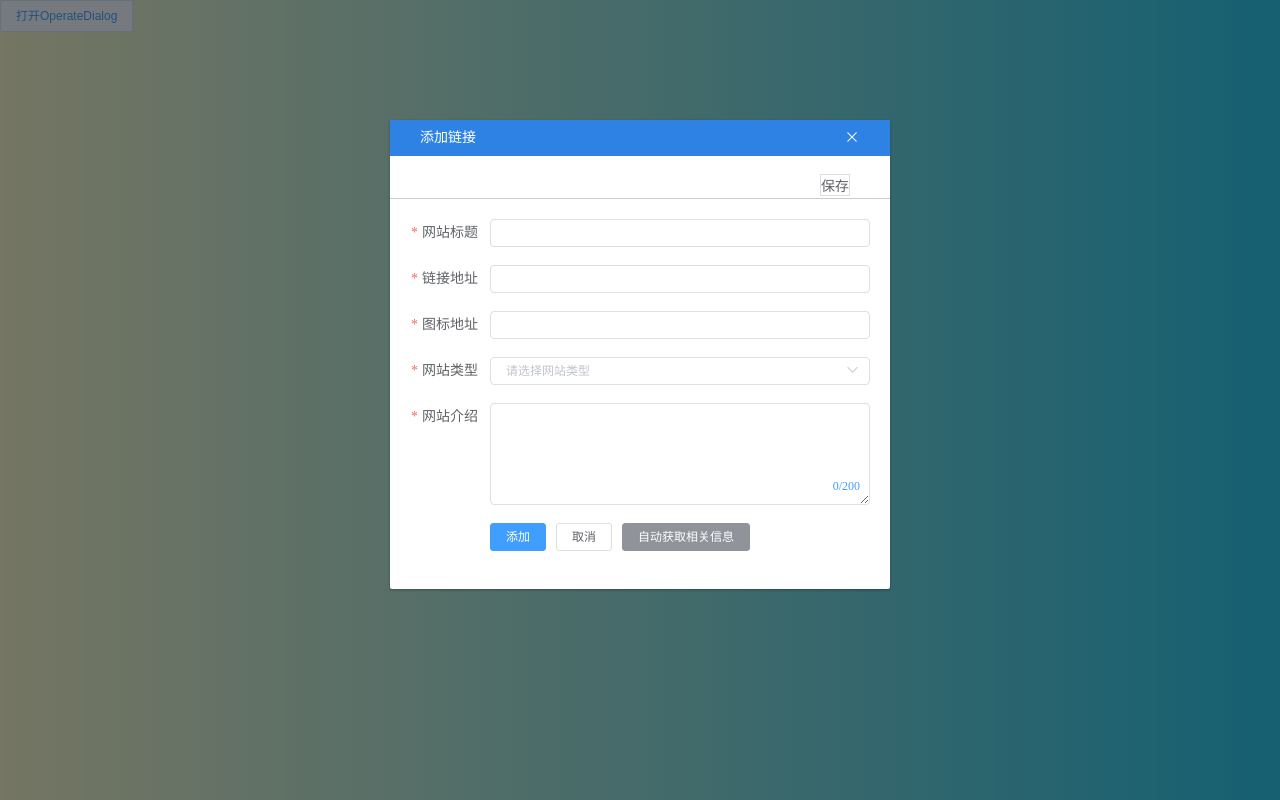
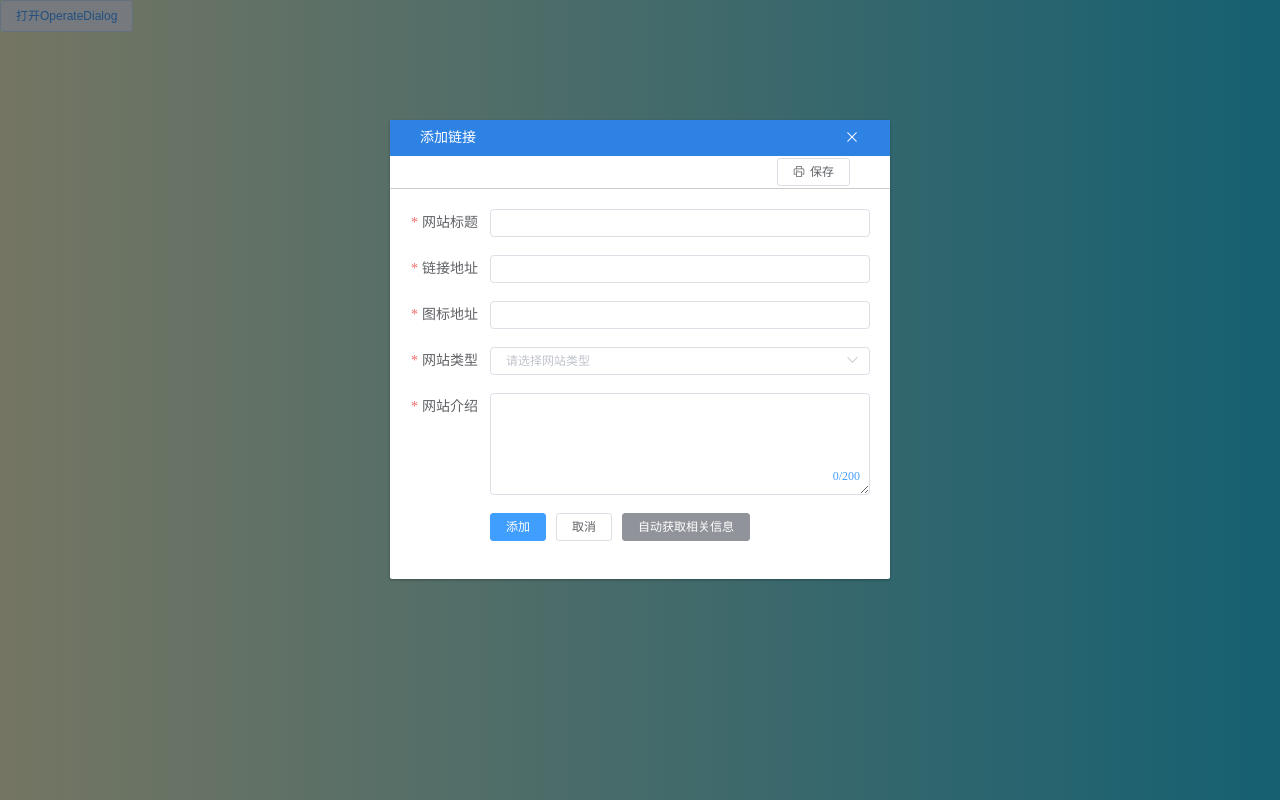
Before and after one commit to rexSurprise/manage, a Vue app: page / in a window 1280 px wide. Both pictures are taken after a click on the button "打开OperateDialog". Built offline with nearby package versions, Linux system fonts and the light colour scheme.

Commit message:
公司修改

```diff
--- a/src/components/common/CustomDialog.vue
+++ b/src/components/common/CustomDialog.vue
@@ -11,7 +11,7 @@
     @closed="$emit('closed', $event)"
     :before-close="handleClose">
     <div class="save-container" v-if="showconfirm">
-      <span class="saveClose" @click="confirmClick"><i></i>{{confirm}}</span>
+      <el-button icon="el-icon-printer"  @click="confirmClick" size="mini">{{confirm}}</el-button>
     </div>
     <slot name="body"></slot>
     <slot name="footer" slot="footer"></slot>
@@ -60,27 +60,12 @@
 
 <style>
   .custom-dialog .save-container {
-    height: 40px;
+    height: 30px;
     border-bottom: 1px solid #ccc;
     display: flex;
     justify-content: flex-end;
     align-items: flex-end;
     padding: 0 40px 2px 40px;
-  }
-
-  .custom-dialog .saveClose {
-    -webkit-user-select: none;
-    -moz-user-select: none;
-    -ms-user-select: none;
-    user-select: none;
-    background-color: #fff;
-    border: 1px solid #ddd;
-    cursor: pointer;
-  }
-
-  .custom-dialog .saveClose:hover {
-    background-color: #ddd;
-    border-color: transparent;
   }
   .custom-dialog .el-dialog__headerbtn {
     width: 36px;
```
